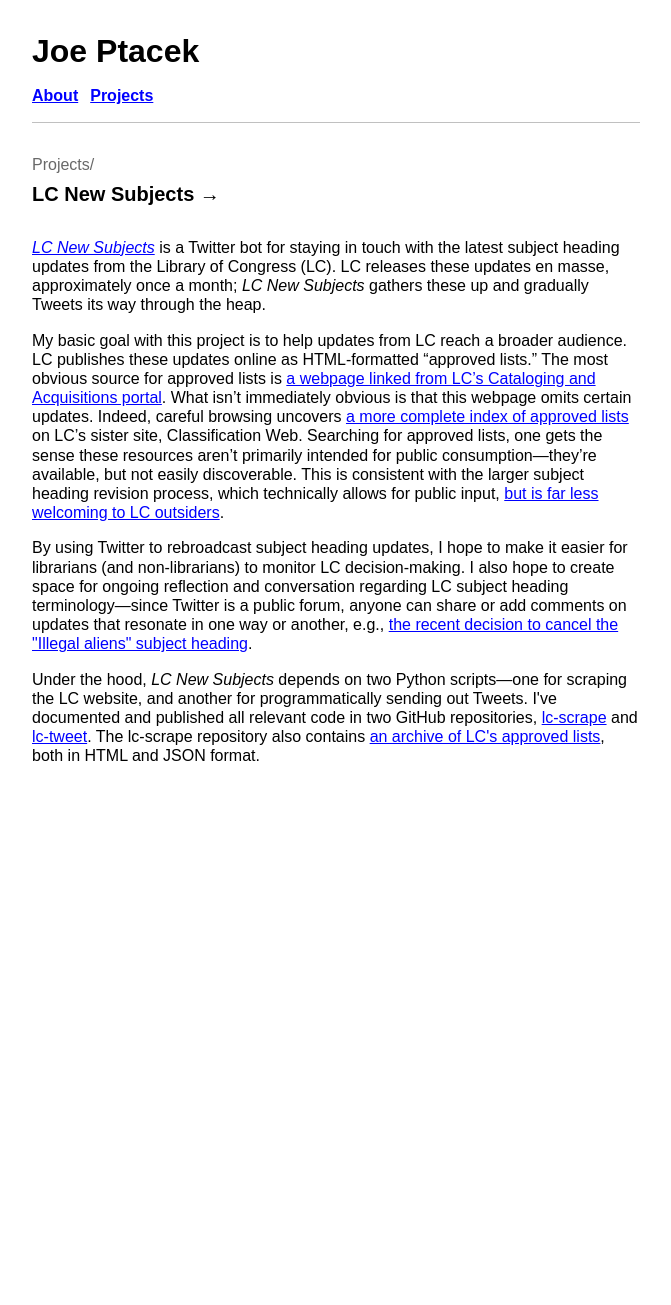
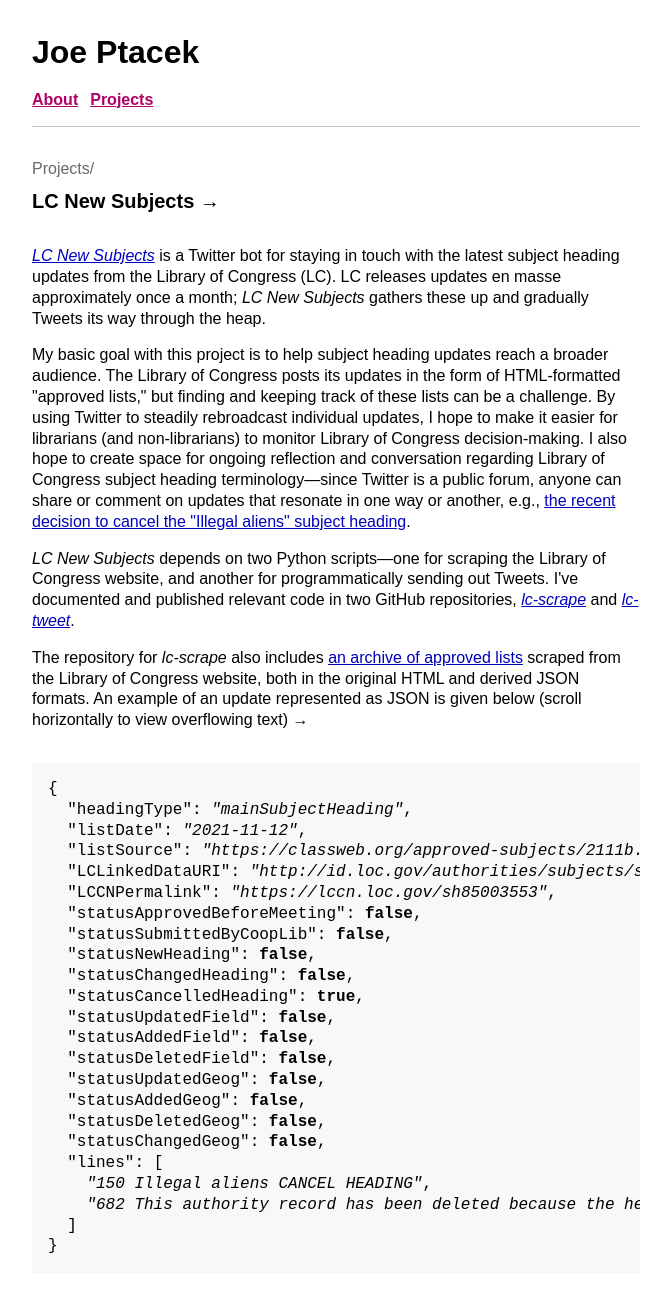
Before and after one commit to joeptacek/joeptacek.github.io, a Jekyll site: the page built from projects/lc-new-subjects.html, in a window 1280 px wide. Shown: the whole page, without its empty margins (304-975 px from the left). Built offline with Jekyll 4.4.1, drawn with Linux system fonts in a browser that asks for light colours; before the commit the page ends 900 px from its top, so only the background shows below that.

Commit message:
update lc-new-subjects description, update colors

```diff
--- /dev/null
+++ b/_sass/_pygments.scss
@@ -0,0 +1,36 @@
+// pygments theme bw, from https://github.com/richleland/pygments-css/blob/master/bw.css
+
+.highlight .hll { background-color: #ffffcc }
+.highlight .c { font-style: italic } /* Comment */
+.highlight .err { border: 1px solid #FF0000 } /* Error */
+.highlight .k { font-weight: bold } /* Keyword */
+.highlight .cm { font-style: italic } /* Comment.Multiline */
+.highlight .c1 { font-style: italic } /* Comment.Single */
+.highlight .cs { font-style: italic } /* Comment.Special */
+.highlight .ge { font-style: italic } /* Generic.Emph */
+.highlight .gh { font-weight: bold } /* Generic.Heading */
+.highlight .gp { font-weight: bold } /* Generic.Prompt */
+.highlight .gs { font-weight: bold } /* Generic.Strong */
+.highlight .gu { font-weight: bold } /* Generic.Subheading */
+.highlight .kc { font-weight: bold } /* Keyword.Constant */
+.highlight .kd { font-weight: bold } /* Keyword.Declaration */
+.highlight .kn { font-weight: bold } /* Keyword.Namespace */
+.highlight .kr { font-weight: bold } /* Keyword.Reserved */
+.highlight .s { font-style: italic } /* Literal.String */
+.highlight .nc { font-weight: bold } /* Name.Class */
+.highlight .ni { font-weight: bold } /* Name.Entity */
+.highlight .ne { font-weight: bold } /* Name.Exception */
+.highlight .nn { font-weight: bold } /* Name.Namespace */
+.highlight .nt { font-weight: bold } /* Name.Tag */
+.highlight .ow { font-weight: bold } /* Operator.Word */
+.highlight .sb { font-style: italic } /* Literal.String.Backtick */
+.highlight .sc { font-style: italic } /* Literal.String.Char */
+.highlight .sd { font-style: italic } /* Literal.String.Doc */
+.highlight .s2 { font-style: italic } /* Literal.String.Double */
+.highlight .se { font-weight: bold; font-style: italic } /* Literal.String.Escape */
+.highlight .sh { font-style: italic } /* Literal.String.Heredoc */
+.highlight .si { font-weight: bold; font-style: italic } /* Literal.String.Interpol */
+.highlight .sx { font-style: italic } /* Literal.String.Other */
+.highlight .sr { font-style: italic } /* Literal.String.Regex */
+.highlight .s1 { font-style: italic } /* Literal.String.Single */
+.highlight .ss { font-style: italic } /* Literal.String.Symbol */
--- a/css/style.scss
+++ b/css/style.scss
@@ -1,5 +1,7 @@
 ---
 ---
+@import "pygments";
+
 html {
   box-sizing: border-box;
 }
@@ -12,10 +14,10 @@
   max-width: 640px;
   padding: 2rem 1rem;
   margin: 0 auto;
-  font: 16px/1.2 sans-serif;
+  font: 16px/1.3 sans-serif;
 }
 
-h1, h2, p, ul, hr, img, nav {
+h1, h2, p, ul, hr, img, nav, pre {
   margin-top: 0;
   margin-bottom: 1rem;
   &:last-child {
@@ -47,8 +49,18 @@
   height: auto;
 }
 
+figure {
+  margin: 0;
+}
+
+pre {
+  background-color: #F8F8F8;
+  padding: 1rem;
+  overflow-x: scroll
+}
+
 a {
-  color: Blue;
+  color: #0000bd; // darker blue
   &:hover {
     text-decoration: none;
   }
@@ -65,6 +77,7 @@
   }
 
   a {
+    color: #b10268; // raspberry
     font-weight: bold;
   }
 }
--- a/index.html
+++ b/index.html
@@ -3,10 +3,10 @@
 title: About
 ---
 <p>
-  Hello! I'm an MLIS student at <a href="https://www.stkate.edu/" target="_blank">St. Catherine University</a> in Saint Paul, MN. I work as a Graduate Assistant in Library Collections and Discovery Services (LCDS) at the <a href="http://library.stkate.edu/" target="_blank">St. Catherine University Library & Archives</a>. I received my BA in Neuroscience & Linguistics from <a href="https://www.macalester.edu/" target="_blank">Macalester College</a>. I use he/him pronouns.
+  <b>Hello!</b> I'm an MLIS student at <a href="https://www.stkate.edu/" target="_blank">St. Catherine University</a> in Saint Paul, MN. I work as a Graduate Assistant in Library Collections and Discovery Services (LCDS) at the <a href="http://library.stkate.edu/" target="_blank">St. Catherine University Library & Archives</a>. I received my BA in Neuroscience & Linguistics from <a href="https://www.macalester.edu/" target="_blank">Macalester College</a>. I use he/him pronouns.
 </p>
 <p>
-  Some of my interests include language, cognition, accessiblity, open science, digital humanities, and public art. I also enjoy music/sound, creative coding, and DIY electronics.
+  Some of my interests include language, cognition, web accessiblity, open science, digital humanities, and public art. I also enjoy music/sound, creative coding, and DIY electronics.
 </p>
 <p>
   I'm more or less active on <a href="https://www.instagram.com/joeptacek/" target="_blank">Instagram</a>, <a href="https://twitter.com/joe_ptacek" target="_blank">Twitter</a>, and <a href="https://github.com/joeptacek" target="_blank">GitHub</a>.
--- a/projects/index.html
+++ b/projects/index.html
@@ -3,5 +3,5 @@
 title: Projects
 ---
 <ul class="list-reset">
-  <li><a href="/projects/lc-new-subjects">LC New Subjects</a></li>
+  <li><a href="/projects/lc-new-subjects"><i>LC New Subjects</i></a></li>
 </ul>
--- a/projects/lc-new-subjects.html
+++ b/projects/lc-new-subjects.html
@@ -3,14 +3,39 @@
 title: LC New Subjects
 ---
 <p>
-  <i><a href="https://twitter.com/newSubjectsLC" target="_blank">LC New Subjects</a></i> is a Twitter bot for staying in touch with the latest subject heading updates from the Library of Congress (LC). LC releases these updates en masse, approximately once a month; <i>LC New Subjects</i> gathers these up and gradually Tweets its way through the heap.
+  <i><a href="https://twitter.com/newSubjectsLC" target="_blank">LC New Subjects</a></i> is a Twitter bot for staying in touch with the latest subject heading updates from the Library of Congress (LC). LC releases updates en masse approximately once a month; <i>LC New Subjects</i> gathers these up and gradually Tweets its way through the heap.
 </p>
 <p>
-  My basic goal with this project is to help updates from LC reach a broader audience. LC publishes these updates online as HTML-formatted “approved lists.” The most obvious source for approved lists is <a href="https://www.loc.gov/aba/cataloging/subject/weeklylists/" target="_blank">a webpage linked from LC’s Cataloging and Acquisitions portal</a>. What isn’t immediately obvious is that this webpage omits certain updates. Indeed, careful browsing uncovers <a href="https://classweb.org/approved-subjects/" target="_blank">a more complete index of approved lists</a> on LC’s sister site, Classification Web. Searching for approved lists, one gets the sense these resources aren’t primarily intended for public consumption—they’re available, but not easily discoverable. This is consistent with the larger subject heading revision process, which technically allows for public input, <a href="https://inevermetadataididntlike.wordpress.com/2018/05/22/suggestions-for-clarifying-the-lcsh-approval-process/" target="_blank">but is far less welcoming to LC outsiders</a>.
+  My basic goal with this project is to help subject heading updates reach a broader audience. The Library of Congress posts its updates in the form of HTML-formatted "approved lists," but finding and keeping track of these lists can be a challenge. By using Twitter to steadily rebroadcast individual updates, I hope to make it easier for librarians (and non-librarians) to monitor Library of Congress decision-making. I also hope to create space for ongoing reflection and conversation regarding Library of Congress subject heading terminology—since Twitter is a public forum, anyone can share or comment on updates that resonate in one way or another, e.g., <a href="https://twitter.com/newSubjectsLC/status/1468504882781073414" target="_blank">the recent decision to cancel the "Illegal aliens" subject heading</a>.
 </p>
 <p>
-  By using Twitter to rebroadcast subject heading updates, I hope to make it easier for librarians (and non-librarians) to monitor LC decision-making. I also hope to create space for ongoing reflection and conversation regarding LC subject heading terminology—since Twitter is a public forum, anyone can share or add comments on updates that resonate in one way or another, e.g., <a href="https://twitter.com/newSubjectsLC/status/1468504882781073414" target="_blank">the recent decision to cancel the "Illegal aliens" subject heading</a>.
+  <i>LC New Subjects</i> depends on two Python scripts—one for scraping the Library of Congress website, and another for programmatically sending out Tweets. I've documented and published relevant code in two GitHub repositories, <a href="https://github.com/joeptacek/lc-scrape" target="_blank"><i>lc-scrape</i></a> and <a href="https://github.com/joeptacek/lc-tweet" target="_blank"><i>lc-tweet</i></a>.
 </p>
-<p>
-  Under the hood, <i>LC New Subjects</i> depends on two Python scripts—one for scraping the LC website, and another for programmatically sending out Tweets. I've documented and published all relevant code in two GitHub repositories, <a href="https://github.com/joeptacek/lc-scrape" target="_blank">lc-scrape</a> and <a href="https://github.com/joeptacek/lc-tweet" target="_blank">lc-tweet</a>. The lc-scrape repository also contains <a href="https://github.com/joeptacek/lc-scrape/tree/master/archive" target="_blank">an archive of LC's approved lists</a>, both in HTML and JSON format.
+<p class="mb2">
+  The repository for <i>lc-scrape</i> also includes <a href="https://github.com/joeptacek/lc-scrape/tree/master/archive" target="_blank">an archive of approved lists</a> scraped from the Library of Congress website, both in the original HTML and derived JSON formats. An example of an update represented as JSON is given below (scroll horizontally to view overflowing text) →
 </p>
+{% highlight json %}
+{
+  "headingType": "mainSubjectHeading",
+  "listDate": "2021-11-12",
+  "listSource": "https://classweb.org/approved-subjects/2111b.html",
+  "LCLinkedDataURI": "http://id.loc.gov/authorities/subjects/sh85003553",
+  "LCCNPermalink": "https://lccn.loc.gov/sh85003553",
+  "statusApprovedBeforeMeeting": false,
+  "statusSubmittedByCoopLib": false,
+  "statusNewHeading": false,
+  "statusChangedHeading": false,
+  "statusCancelledHeading": true,
+  "statusUpdatedField": false,
+  "statusAddedField": false,
+  "statusDeletedField": false,
+  "statusUpdatedGeog": false,
+  "statusAddedGeog": false,
+  "statusDeletedGeog": false,
+  "statusChangedGeog": false,
+  "lines": [
+    "150 Illegal aliens CANCEL HEADING",
+    "682 This authority record has been deleted because the heading is covered by the subject headings Noncitizens (DLC)sh 85003545 and Illegal immigration (DLC)sh2016000739"
+  ]
+}
+{% endhighlight %}
```
